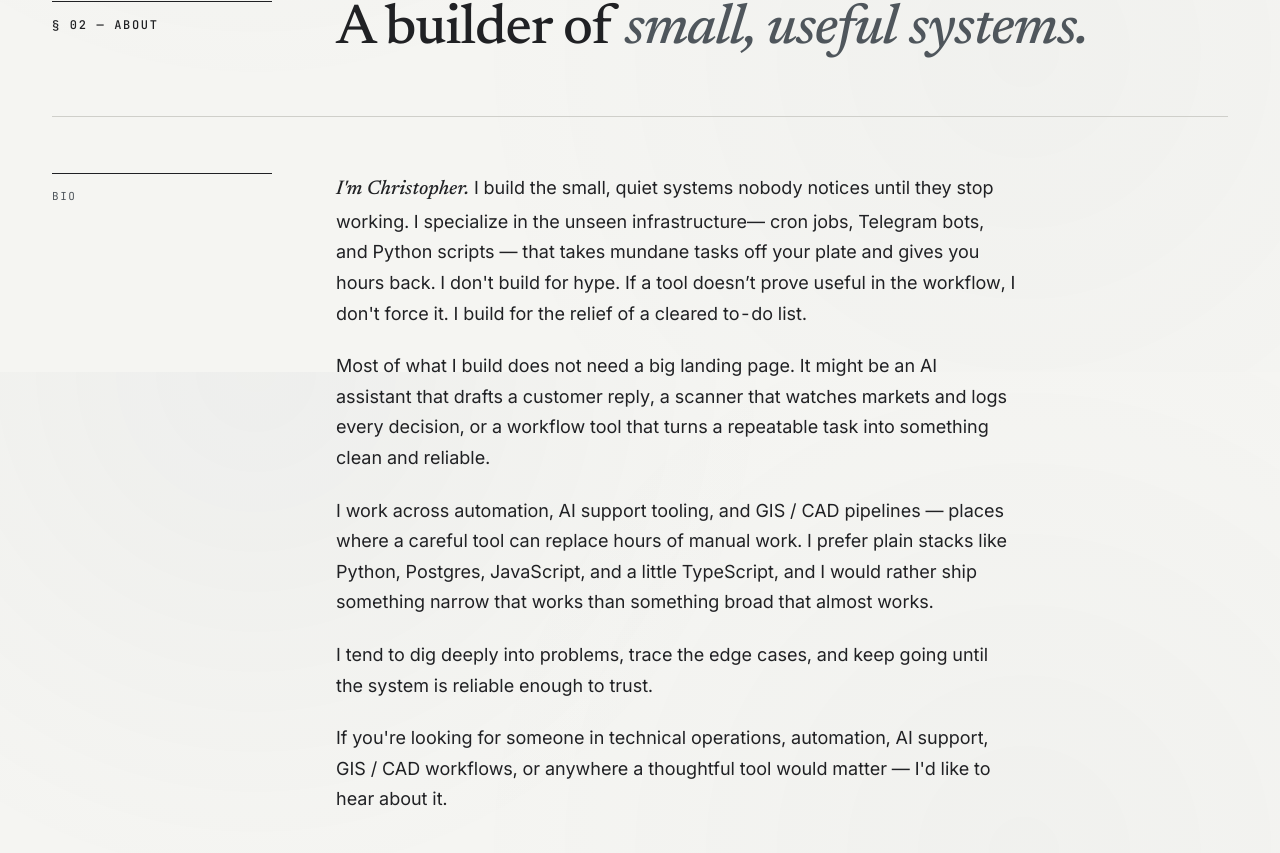
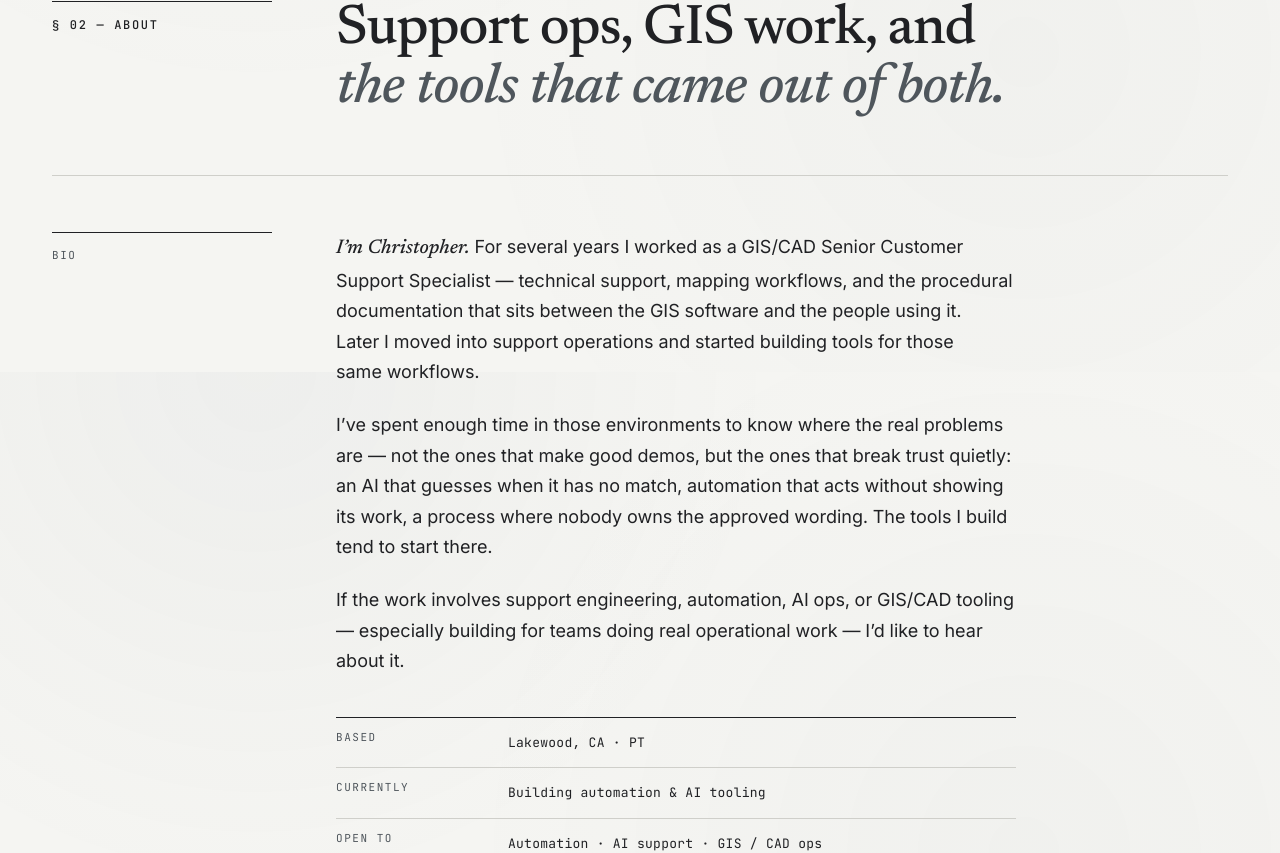
Before and after one commit to chrisrivero-dev/crvro-portfolio, a React (Vite) app: page / in a window 1280 px wide. Shown: the part 2828-3681 px from the top of the page. Built offline with nearby package versions, Linux system fonts and the light colour scheme.

Commit message:
Update about section positioning

```diff
--- a/src/components/About.jsx
+++ b/src/components/About.jsx
@@ -7,7 +7,7 @@ export default function About() {
         <div className="section-head reveal">
           <div className="index">§ 02 — About</div>
           <div className="h">
-            A builder of <em>small, useful systems.</em>
+            Support ops, GIS work, and <em>the tools that came out of both.</em>
           </div>
         </div>
         <div className="grid">
@@ -28,36 +28,24 @@ export default function About() {
           </div>
           <div className="body">
             <p>
-              <em>I'm Christopher.</em> I build the small, quiet systems nobody
-              notices until they stop working. I specialize in the unseen
-              infrastructure— cron jobs, Telegram bots, and Python scripts —
-              that takes mundane tasks off your plate and gives you hours back.
-              I don't build for hype. If a tool doesn’t prove useful in the
-              workflow, I don't force it. I build for the relief of a cleared
-              to-do list.
+              <em>I’m Christopher.</em> For several years I worked as a GIS/CAD
+              Senior Customer Support Specialist — technical support, mapping
+              workflows, and the procedural documentation that sits between the
+              GIS software and the people using it. Later I moved into support
+              operations and started building tools for those same workflows.
             </p>
             <p>
-              Most of what I build does not need a big landing page. It might be
-              an AI assistant that drafts a customer reply, a scanner that
-              watches markets and logs every decision, or a workflow tool that
-              turns a repeatable task into something clean and reliable.
+              I’ve spent enough time in those environments to know where the
+              real problems are — not the ones that make good demos, but the
+              ones that break trust quietly: an AI that guesses when it has no
+              match, automation that acts without showing its work, a process
+              where nobody owns the approved wording. The tools I build tend to
+              start there.
             </p>
             <p>
-              I work across automation, AI support tooling, and GIS / CAD
-              pipelines — places where a careful tool can replace hours of
-              manual work. I prefer plain stacks like Python, Postgres,
-              JavaScript, and a little TypeScript, and I would rather ship
-              something narrow that works than something broad that almost
-              works.
-            </p>
-            <p>
-              I tend to dig deeply into problems, trace the edge cases, and keep
-              going until the system is reliable enough to trust.
-            </p>
-            <p>
-              If you're looking for someone in technical operations, automation,
-              AI support, GIS / CAD workflows, or anywhere a thoughtful tool
-              would matter — I'd like to hear about it.
+              If the work involves support engineering, automation, AI ops, or
+              GIS/CAD tooling — especially building for teams doing real
+              operational work — I’d like to hear about it.
             </p>
 
             <div className="stat-list" data-stagger>
```
